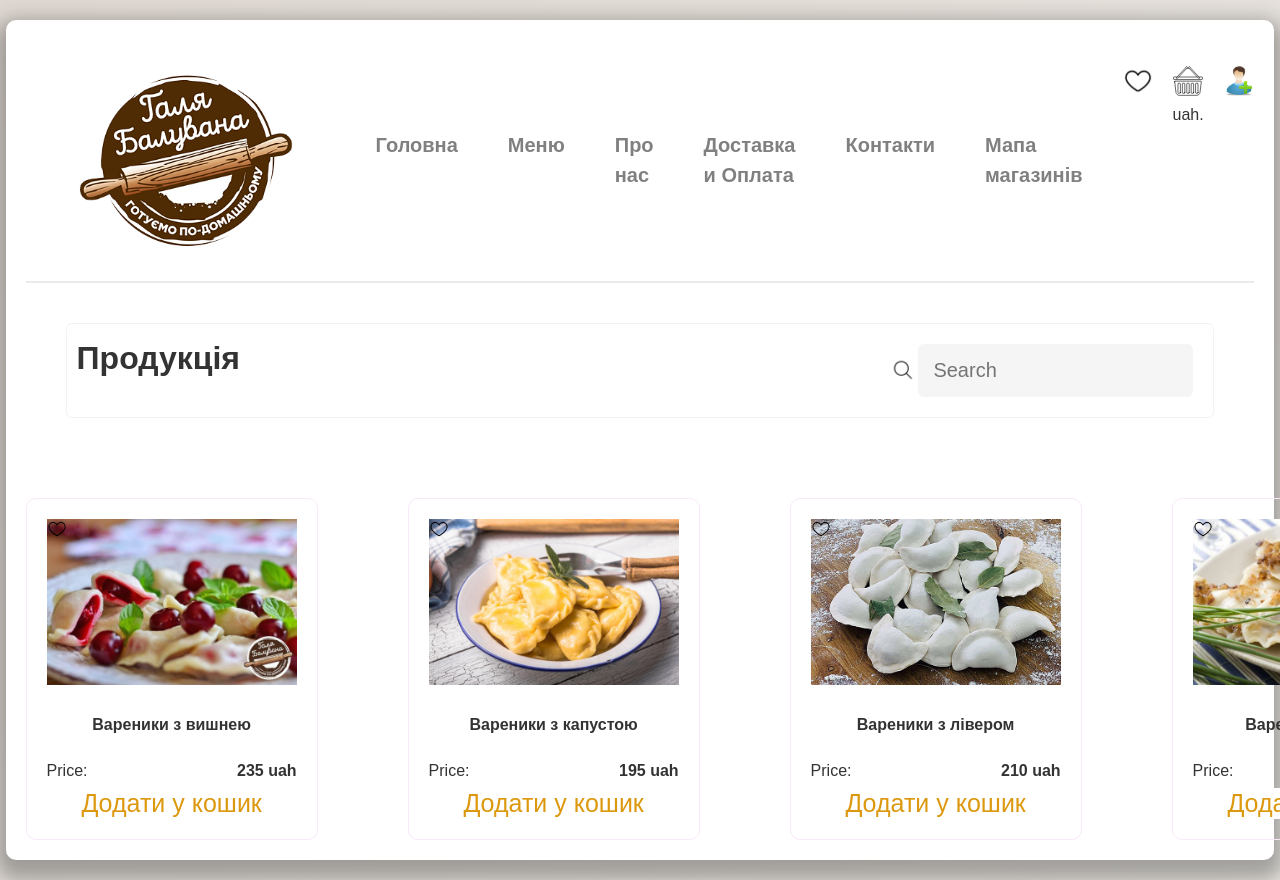
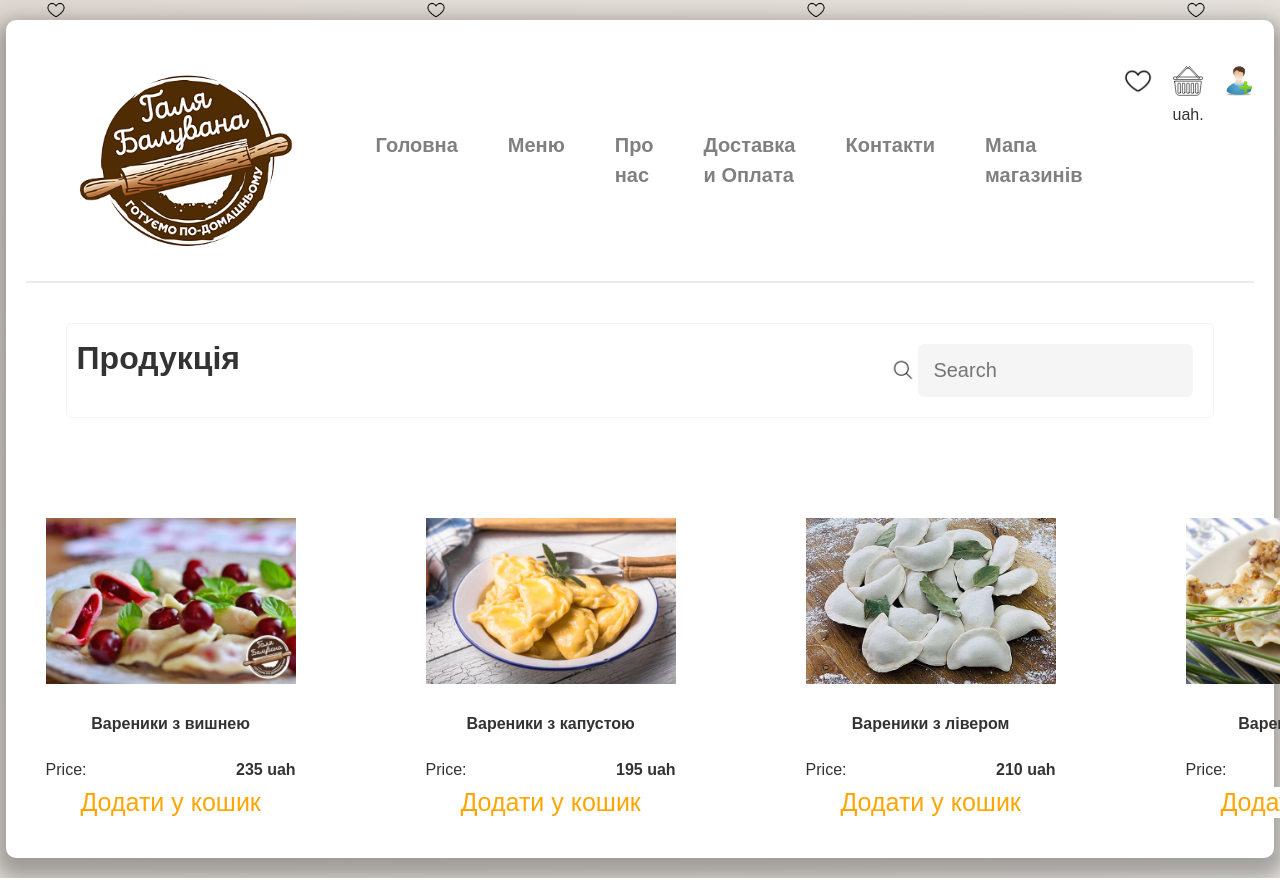
Before and after one commit to romanbarinov84/Site-Store, a React (Vite) app: page / in a window 1280 px wide. Shown: the top 880 px of the page. Built offline with nearby package versions, Linux system fonts and the light colour scheme.

Commit message:
create rightSide functional

```diff
--- a/src/App.jsx
+++ b/src/App.jsx
@@ -1,8 +1,10 @@
-import React from "react";
+
 import Cards from "./components/Card/Card";
 import Header from "./components/Header";
 import Drower from "./components/Drower";
 import Content from "./components/Content";
+import { useState } from "react";
+
 
 const Products = [
   {
@@ -31,14 +33,22 @@ const Products = [
 ];
 
 function App() {
+ const [cartOpened, setCartOpened] = useState(false);
   return (
     <div className="wrapper">
-      <Drower />
-      <Header />
+       {cartOpened ? <Drower onClose={() => setCartOpened(false)} /> : null}
+      <Header onClickCart={() => setCartOpened(true)}  />
       <Content />
       <div className="content-cards">
         {Products.map((obj) => (
-          <Cards  key={obj.name} title={obj.name} price={obj.price} imageUrl={obj.imageUrl} onClick={() =>console.log(obj) } />
+          <Cards
+          key={obj.name}
+          title={obj.name}
+          price={obj.price}
+          imageUrl={obj.imageUrl}
+          onClickFavorite={() => console.log("add to to")}
+          onClickBtn={() =>console.log(obj) }
+           />
 
 
         ))}
--- a/src/components/Card/Card.jsx
+++ b/src/components/Card/Card.jsx
@@ -1,13 +1,20 @@
+import {  useState } from "react";
 import "./Card.scss"
-
+import React from "react";
 
 
 export default function Cards(props) {
+  const [isAdded, setIsAdded] = useState(false);
+
+  const onClickPlus = () => {
+    setIsAdded(!isAdded);
+  }
+
 
 
   return (
     <div className="card">
-      <div className="favorite">
+      <div className="favorite" onClick={props.onClickFavorite}>
         <img width={20} src="/images/heart.png" alt="heart-unliked" />
       </div>
 
@@ -18,7 +25,7 @@ export default function Cards(props) {
           <span>Price:</span>
           <b>{props.price} uah</b>
         </div>
-        <button className="button" onClick={props.onClick}>Додати у кошик</button>
+        <button className="button" onClick={onClickPlus} style={{color:isAdded ? "red" : "orange"}}>{isAdded ? "У кошику" : "Додати у кошик"}</button>
       </div>
     </div>
   );
--- a/src/components/Card/Card.scss
+++ b/src/components/Card/Card.scss
@@ -1,5 +1,6 @@
 .card{
-    border: 1px solid #f8e8f8;
+
+    box-shadow: rgba($color: grey, $alpha: .6);
     border-radius: 10px;
     padding: 20px;
     width: 250px;
@@ -16,6 +17,7 @@
 
     .favorite{
       position: absolute;
+      top: 0;
       cursor: pointer;
     }
 
@@ -35,6 +37,10 @@
       font-size: 25px;
       background-color: white;
       border: none;
-      color: rgb(220, 152, 14);
+
     }
   }
+
+  li{
+    cursor: pointer;
+  }
--- a/src/components/Drower.jsx
+++ b/src/components/Drower.jsx
@@ -1,10 +1,15 @@
-export default function Drower() {
+export default function Drower(props) {
   return (
-    <div style={{ display: "none" }} className="overlay">
+    <div className="overlay">
       <div className="drawer">
         <h2>
           Кошик{" "}
-          <img className="remove-btn" width={20} src="/images/btn-remove.png" />
+          <img
+            onClick={props.onClose}
+            className="remove-btn"
+            width={20}
+            src="/images/btn-remove.png"
+          />
         </h2>
 
         <div className="items">
--- a/src/components/Header.jsx
+++ b/src/components/Header.jsx
@@ -1,6 +1,7 @@
 
 
-export default function Header(){
+export default function Header(props){
+ console.log(props);
 
     return (
           <header>
@@ -20,9 +21,9 @@ export default function Header(){
 
 
             <ul className="headerRight">
-              <li><img width={30} src="/images/heart.png" alt="heart-logo" /></li>
-              <li><img width={30} src="/images/basket_icon-icons.com_66289.svg" alt="img-case" /><span> uah.</span></li>
-              <li><img width={30} src="/images/user.png" alt="User-logo" /></li>
+              <li><img width={30} height={30} src="/images/heart.png" alt="heart-logo" /></li>
+              <li onClick={props.onClickCart}><img width={30} height={30} src="/images/basket_icon-icons.com_66289.svg" alt="img-case" /><span > uah.</span></li>
+              <li><img width={30} height={30} src="/images/user.png" alt="User-logo" /></li>
             </ul>
             </header>
     )
```
